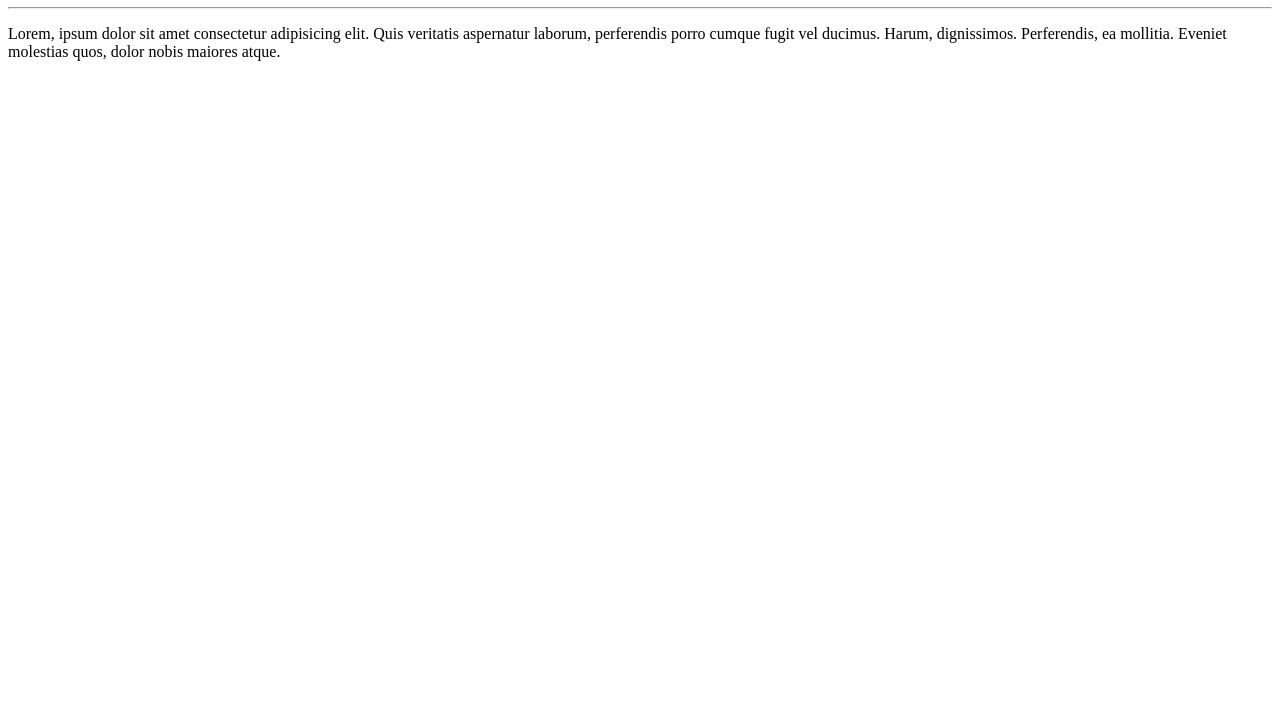
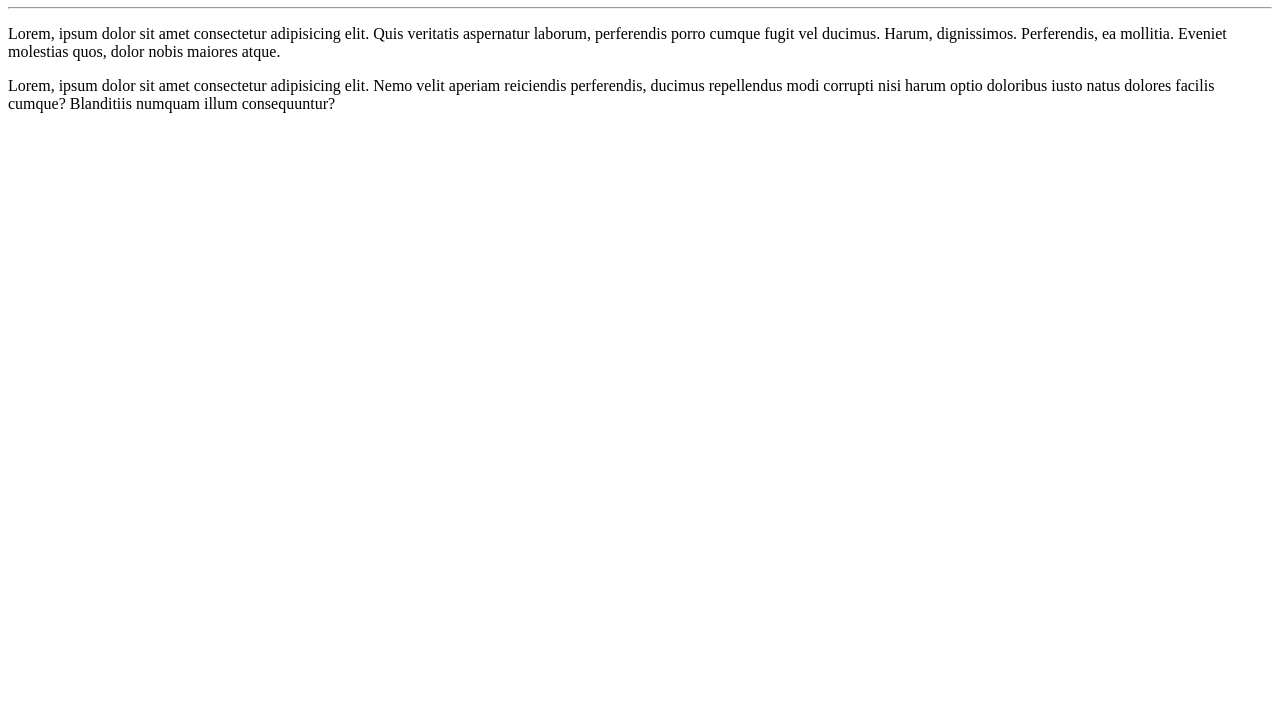
Before and after one commit to Deskkks/Ola_Mundo, a plain HTML site: page site-exemplo/index.html in a window 1280 px wide. Shown: the part 73-800 px from the top of the page. Drawn offline with Linux system fonts and the light colour scheme.

Commit message:
Adicionei um paragrafo

```diff
--- a/site-exemplo/index.html
+++ b/site-exemplo/index.html
@@ -10,5 +10,6 @@
     <h1>Olá, mundo!</h1>
     <hr>
     <p>Lorem, ipsum dolor sit amet consectetur adipisicing elit. Quis veritatis aspernatur laborum, perferendis porro cumque fugit vel ducimus. Harum, dignissimos. Perferendis, ea mollitia. Eveniet molestias quos, dolor nobis maiores atque.</p>
+    <p>Lorem, ipsum dolor sit amet consectetur adipisicing elit. Nemo velit aperiam reiciendis perferendis, ducimus repellendus modi corrupti nisi harum optio doloribus iusto natus dolores facilis cumque? Blanditiis numquam illum consequuntur?</p>
 </body>
 </html>
```
